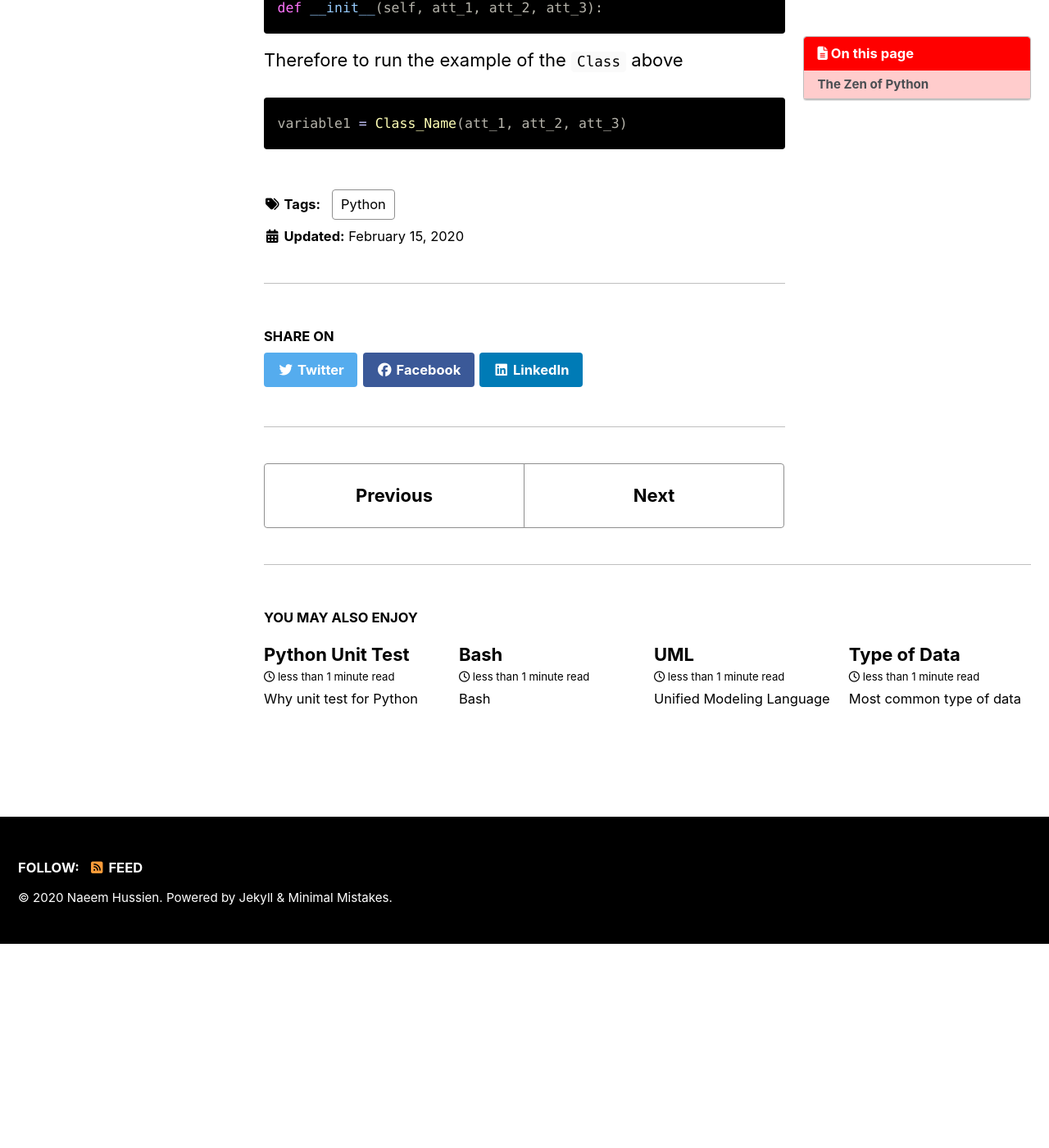
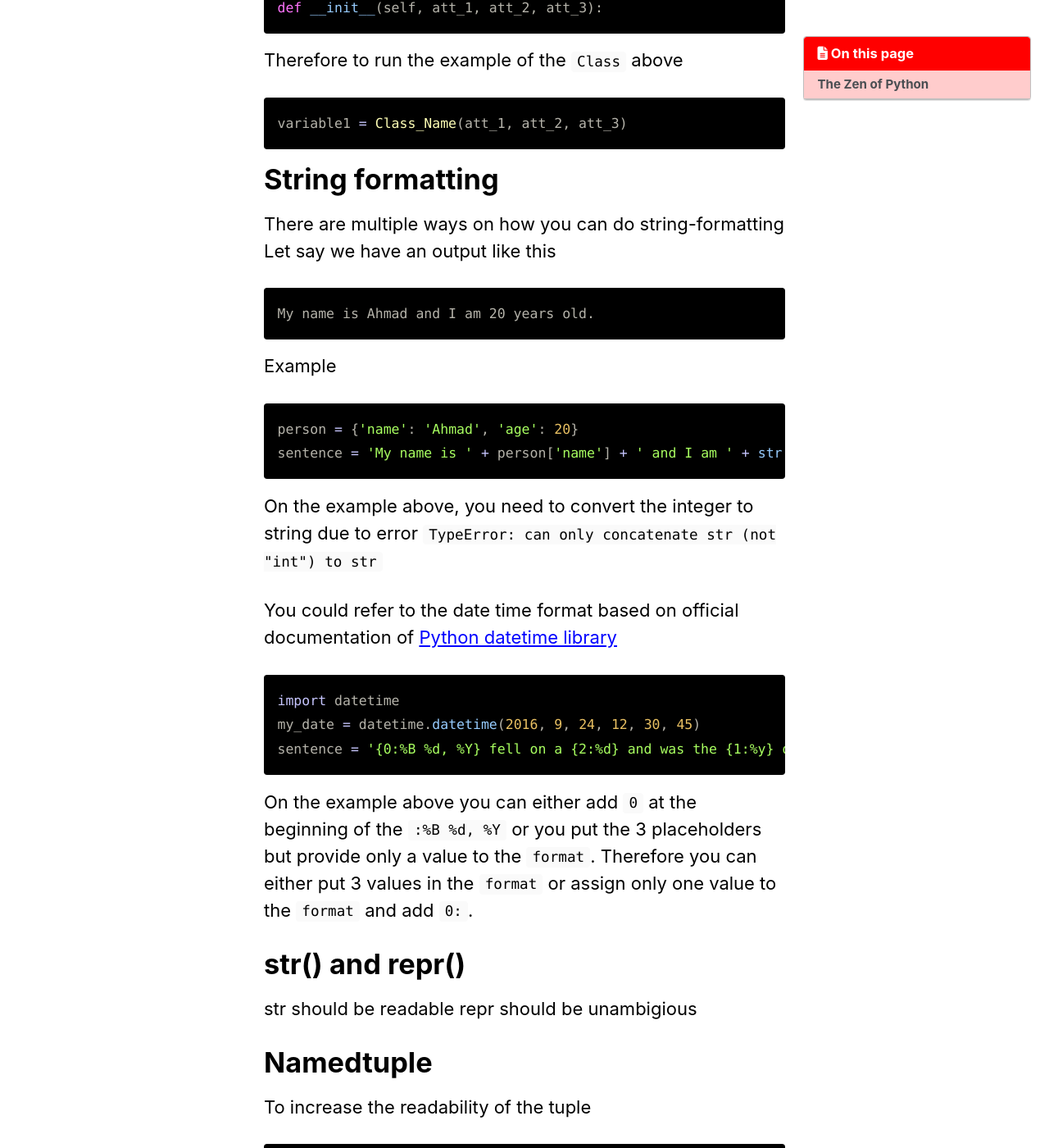
Before and after one commit to naeem-bebit/naeem-bebit.github.io, a Jekyll site: the page built from _posts/2020-02-22-basic.md, in a window 1280 px wide and 1400 px high, scrolled down 3912 px. Shown: the whole window at 82% size. Built offline with Jekyll 4.4.1, drawn with Linux system fonts in a browser that asks for light colours; cached includes are drawn as plain includes; nearby versions of some CDN libraries; comment, search, counter and statistics services are not loaded; before the commit the page ends 5063 px from its top, so only the background shows below that; some of the changed text lies outside the part shown.

Commit message:
add numedtuple

````diff
--- a/_posts/2020-02-22-basic.md
+++ b/_posts/2020-02-22-basic.md
@@ -108,3 +108,35 @@ Therefore to run the example of the `Class` above
 ```python
 variable1 = Class_Name(att_1, att_2, att_3)
 ```
+# String formatting
+
+There are multiple ways on how you can do string-formatting
+Let say we have an output like this
+```
+My name is Ahmad and I am 20 years old.
+```
+Example
+```python
+person = {'name': 'Ahmad', 'age': 20}
+sentence = 'My name is ' + person['name'] + ' and I am ' + str(person['age']) + ' years old.'
+```
+On the example above, you need to convert the integer to string due to error `TypeError: can only concatenate str (not "int") to str`
+
+You could refer to the date time format based on official documentation of [Python datetime library](https://docs.python.org/3/library/datetime.html#strftime-and-strptime-format-codes)
+```python
+import datetime
+my_date = datetime.datetime(2016, 9, 24, 12, 30, 45)
+sentence = '{0:%B %d, %Y} fell on a {2:%d} and was the {1:%y} day of the year'.format(my_date, my_date, my_date)
+```
+On the example above you can either add `0` at the beginning of the `:%B %d, %Y` or you put the 3 placeholders but provide only a value to the `format`.
+Therefore you can either put 3 values in the `format` or assign only one value to the `format` and add `0:`.
+
+# str() and repr()
+str should be readable
+repr should be unambigious
+
+# Namedtuple
+To increase the readability of the tuple
+```python
+from collections import namedtuple
+```
````
